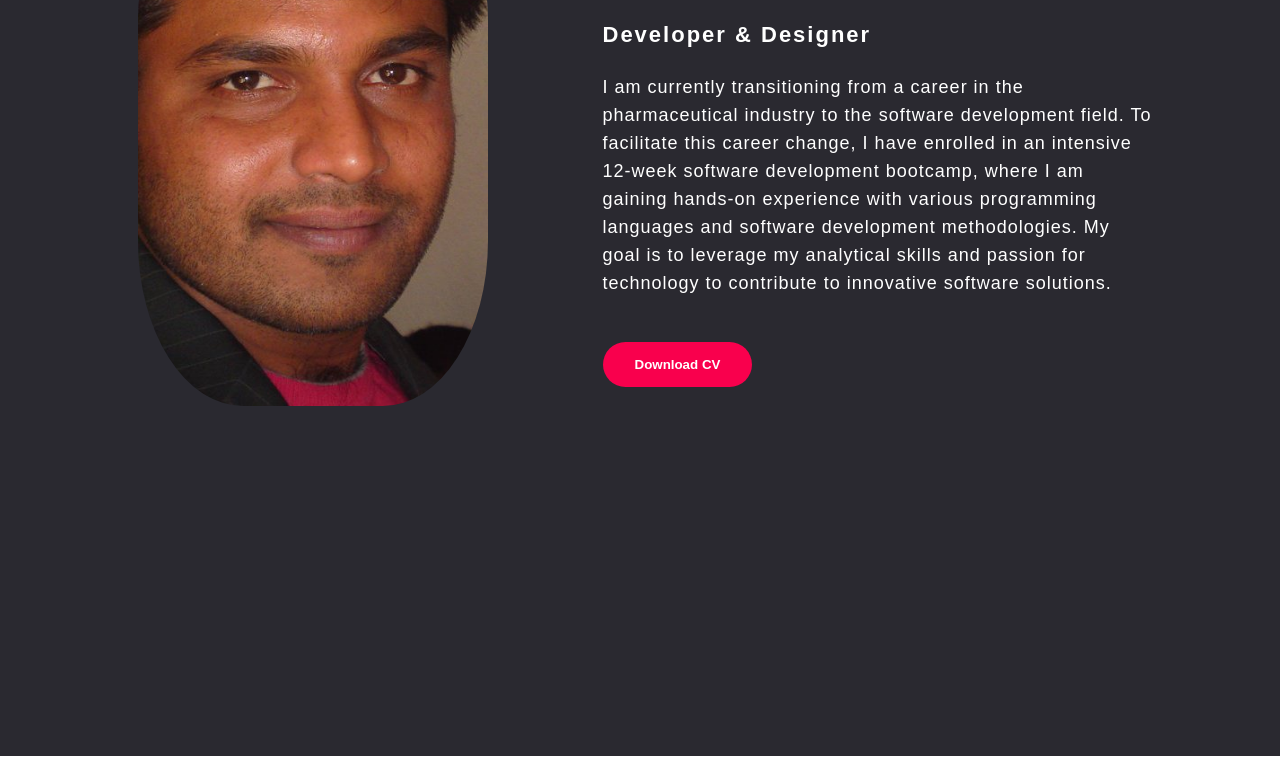
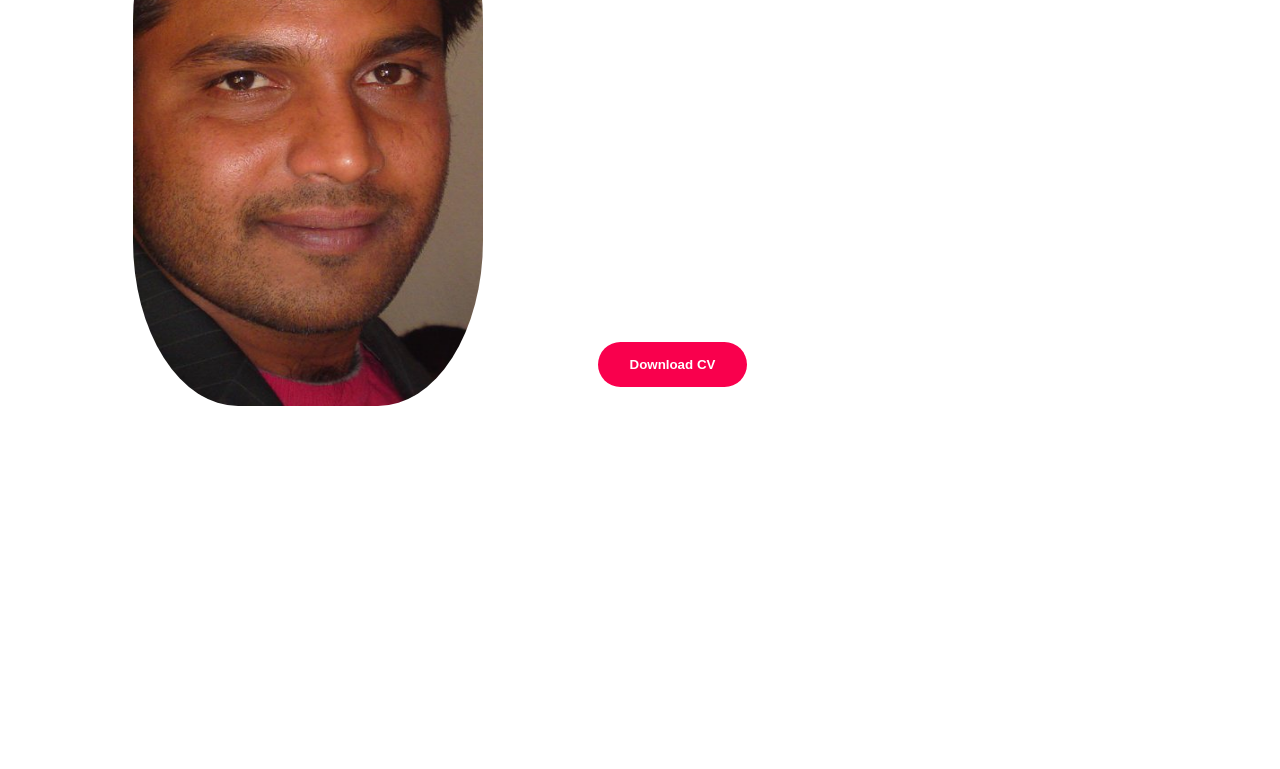
Before and after one commit to Sun-MegaGit/Portfolio, a plain HTML site: page about.html in a window 1280 px wide. Shown: the part 367-1136 px from the top of the page. Drawn offline with Linux system fonts and the light colour scheme.

Commit message:
Update style.css

```diff
--- a/style.css
+++ b/style.css
@@ -138,11 +138,9 @@ h4{
     font-size: 20px;
 }
 
-.about{
-    width: 100%;
+.about {
     padding: 100px 5px;
-    background-color: #2a2930;
-    height:100vH;
+    height: 100vh;
 }
 .about img{
     height: 550px;
```
